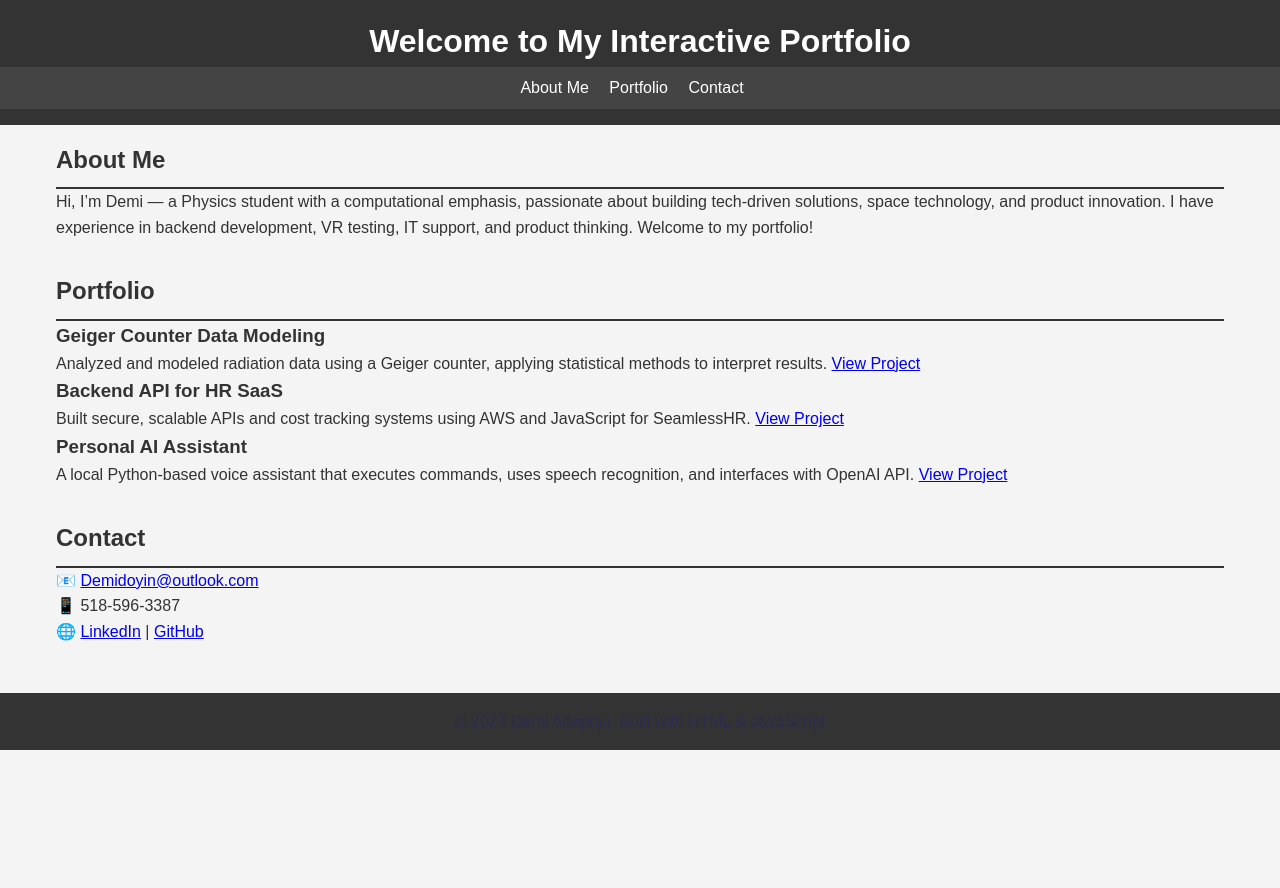
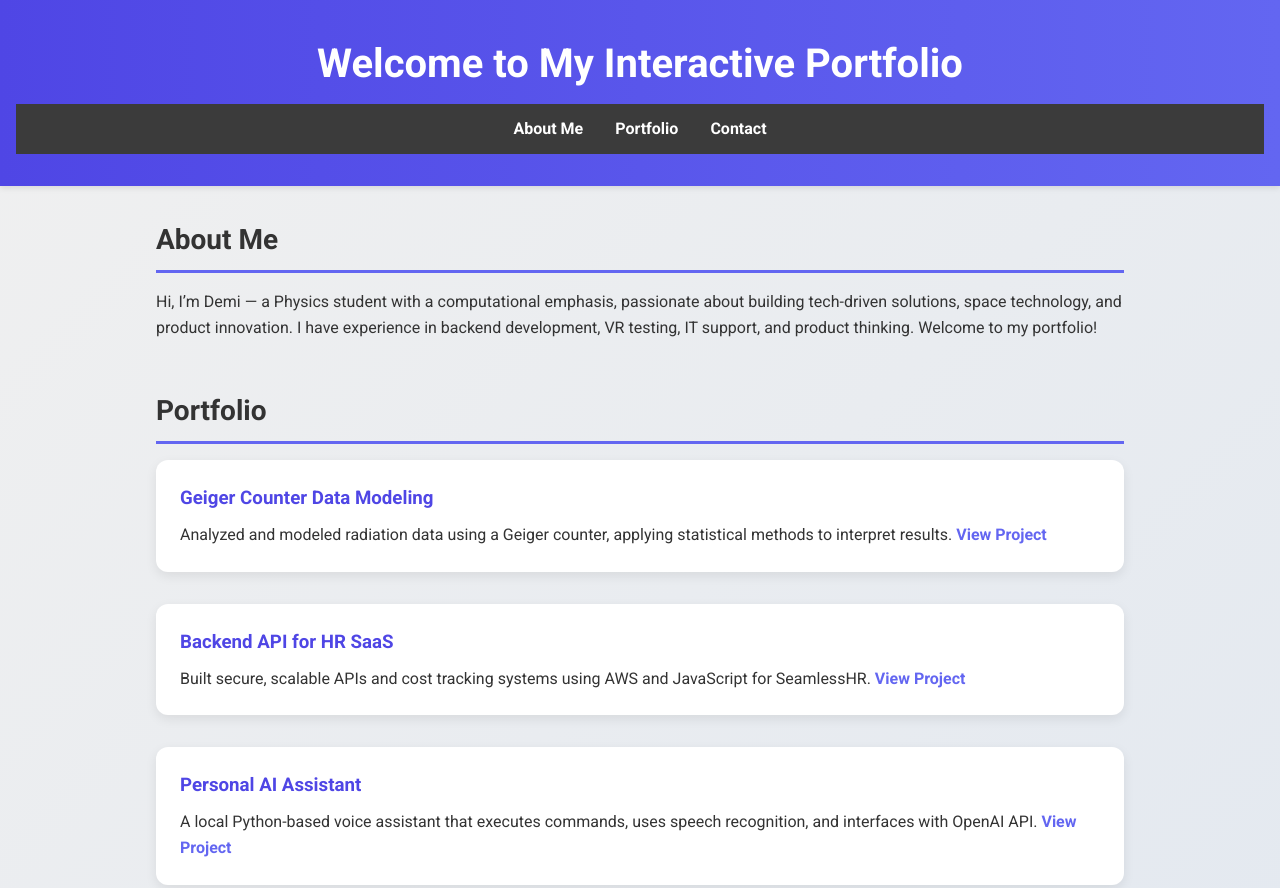
Before and after one commit to davidmaybel/davidmaybel.github.io, a plain HTML site: page index.html in a window 1280 px wide. Shown: the top 888 px of the page. Before the commit the page ends 800 px from the top, so only its background shows below. Drawn offline with Linux system fonts and the light colour scheme.

Commit message:
Update styles.css

```diff
--- a/styles.css
+++ b/styles.css
@@ -1,4 +1,7 @@
-/* Reset some default browser styles */
+/* Import a Google Font */
+@import url('https://fonts.googleapis.com/css2?family=Roboto:wght@400;700&display=swap');
+
+/* Reset and base styles */
 * {
     margin: 0;
     padding: 0;
@@ -6,65 +9,138 @@
 }
 
 body {
-    font-family: Arial, sans-serif;
-    background-color: #f4f4f4;
+    font-family: 'Roboto', sans-serif;
+    background: linear-gradient(135deg, #f0f0f0, #e2e8f0);
     color: #333;
     line-height: 1.6;
 }
 
+/* Header with gradient and shadow */
 header {
-    background: #333;
+    background: linear-gradient(to right, #4f46e5, #6366f1);
     color: #fff;
-    padding: 1rem 0;
+    padding: 2rem 1rem;
     text-align: center;
+    box-shadow: 0 2px 6px rgba(0, 0, 0, 0.1);
 }
 
 header h1 {
-    margin: 0;
+    font-size: 2.5rem;
+    margin-bottom: 0.5rem;
 }
 
+/* Navigation */
 nav {
-    background: #444;
-    color: #fff;
-    padding: 0.5rem;
+    background: #3b3b3b;
+    padding: 0.75rem;
 }
 
 nav ul {
     list-style: none;
-    padding: 0;
+    display: flex;
+    justify-content: center;
+    flex-wrap: wrap;
 }
 
 nav ul li {
-    display: inline;
-    margin-right: 1rem;
+    margin: 0 1rem;
 }
 
 nav ul li a {
     color: #fff;
     text-decoration: none;
+    font-weight: bold;
+    transition: color 0.3s ease;
 }
 
-.container {
-    padding: 1rem;
-    max-width: 1200px;
-    margin: 0 auto;
+nav ul li a:hover {
+    color: #90cdf4;
 }
 
+/* Container */
+.container {
+    padding: 2rem 1rem;
+    max-width: 1000px;
+    margin: auto;
+}
+
+/* Section titles */
 .section {
-    margin-bottom: 2rem;
+    margin-bottom: 3rem;
 }
 
 .section h2 {
-    border-bottom: 2px solid #333;
+    font-size: 1.75rem;
+    border-bottom: 3px solid #6366f1;
     padding-bottom: 0.5rem;
+    margin-bottom: 1rem;
 }
 
+/* Portfolio cards */
+.portfolio-item {
+    background: #fff;
+    padding: 1.5rem;
+    border-radius: 12px;
+    box-shadow: 0 4px 12px rgba(0, 0, 0, 0.08);
+    margin-bottom: 2rem;
+    transition: transform 0.3s ease, box-shadow 0.3s ease;
+}
+
+.portfolio-item:hover {
+    transform: translateY(-5px);
+    box-shadow: 0 8px 20px rgba(0, 0, 0, 0.12);
+}
+
+.portfolio-item h3 {
+    margin-bottom: 0.5rem;
+    color: #4f46e5;
+}
+
+.portfolio-item a {
+    color: #6366f1;
+    font-weight: bold;
+    text-decoration: none;
+}
+
+.portfolio-item a:hover {
+    text-decoration: underline;
+}
+
+/* Contact links */
+#contact a {
+    color: #4f46e5;
+    text-decoration: none;
+}
+
+#contact a:hover {
+    text-decoration: underline;
+}
+
+/* Footer with clean contrast */
 footer {
-    background: #333;
-    color: #2b2c4e;
+    background: #2d2d2d;
+    color: #f0f0f0;
     text-align: center;
-    padding: 1rem 0;
-    position: relative;
-    bottom: 0;
-    width: 100%;
+    padding: 1.25rem 0;
+    margin-top: 3rem;
+    font-size: 0.95rem;
 }
+
+/* Responsive adjustments */
+@media (max-width: 768px) {
+    nav ul {
+        flex-direction: column;
+    }
+
+    nav ul li {
+        margin: 0.5rem 0;
+    }
+
+    header h1 {
+        font-size: 2rem;
+    }
+
+    .section h2 {
+        font-size: 1.5rem;
+    }
+}
```
